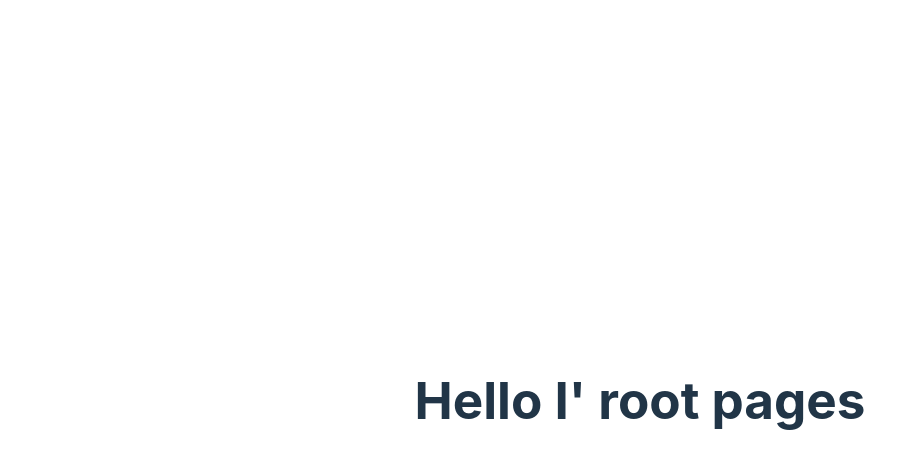
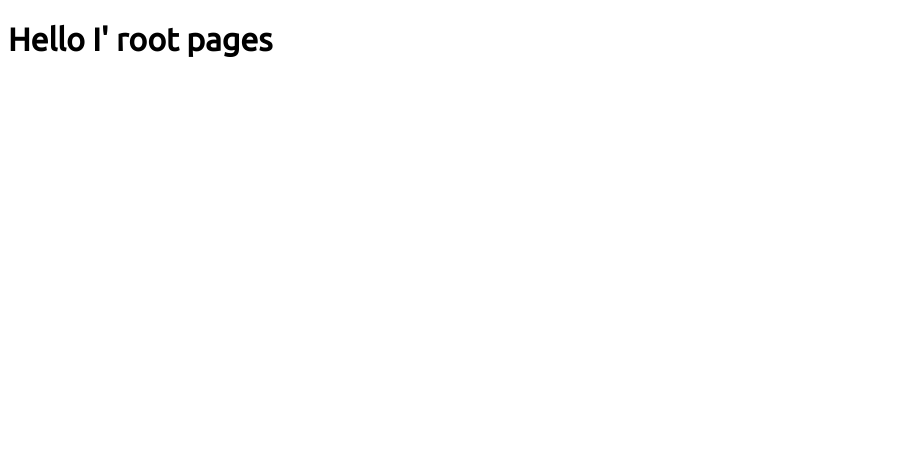
Before and after one commit to myominhtoo/custom_form, a Vue app in the folder form_views/: page / in a window 1280 px wide. Shown: the top 468 px of the page, without its empty margins (0-917 px from the left). Built offline with nearby package versions, Linux system fonts and the light colour scheme.

Commit message:
added tables.txt

```diff
--- /dev/null
+++ b/form_views/src/assets/style/common.css
@@ -0,0 +1,49 @@
+@import url('../../../node_modules//bootstrap/dist//css//bootstrap-grid.min.css');
+@import url('https://cdnjs.cloudflare.com/ajax/libs/font-awesome/6.1.2/css/all.min.css');
+@import url('https://fonts.googleapis.com/css2?family=Ubuntu&display=swap');
+
+*
+{
+    font-family: 'Ubuntu', sans-serif;
+}
+
+:root
+{
+    --snow : rgba(255,255,255,1) !important;
+    --pale-dk : rgba(0,0,0,0.75) !important;
+    --dark : rgba(0,0,0,1) !important;
+}
+
+.bg-snow
+{
+    background-color : var(--snow);
+    box-shadow : 0 0 2px var(--pale-dk);
+}
+
+.bg-snow
+{
+    color: var(--snow);
+}
+
+.bg-pale-dk
+{
+    background-color: var(--pale-dk);
+    box-shadow: 0 0 2px var(--pale-dk);
+}
+
+.pale-dk
+{
+    color : var(--pale-dk);
+}
+
+.bg-dark
+{
+    background-color: var(--dark);
+    box-shadow : 0 0 2px var(--dark);
+}
+
+.dark
+{
+    color : var(--dark);
+    box-shadow : 0 0 2px var(--dark);
+}
--- a/form_views/src/main.js
+++ b/form_views/src/main.js
@@ -1,7 +1,8 @@
 import { createApp } from 'vue'
-import './style.css'
+import './assets/style/common.css';
 import App from './App.vue'
 import store from './store/index';
 import router from './router/index';
 
+
 createApp(App).use(store).use(router).mount('#app')
--- a/form_views/src/pages/Hello.vue
+++ b/form_views/src/pages/Hello.vue
@@ -1,3 +1,3 @@
 <template>
-    <h1>Hello I' root pages</h1>
+    <h1 class="">Hello I' root pages</h1>
 </template>
--- a/form_views/src/style.css
+++ /dev/null
@@ -1,90 +0,0 @@
-:root {
-  font-family: Inter, Avenir, Helvetica, Arial, sans-serif;
-  font-size: 16px;
-  line-height: 24px;
-  font-weight: 400;
-
-  color-scheme: light dark;
-  color: rgba(255, 255, 255, 0.87);
-  background-color: #242424;
-
-  font-synthesis: none;
-  text-rendering: optimizeLegibility;
-  -webkit-font-smoothing: antialiased;
-  -moz-osx-font-smoothing: grayscale;
-  -webkit-text-size-adjust: 100%;
-}
-
-a {
-  font-weight: 500;
-  color: #646cff;
-  text-decoration: inherit;
-}
-a:hover {
-  color: #535bf2;
-}
-
-a {
-  font-weight: 500;
-  color: #646cff;
-  text-decoration: inherit;
-}
-a:hover {
-  color: #535bf2;
-}
-
-body {
-  margin: 0;
-  display: flex;
-  place-items: center;
-  min-width: 320px;
-  min-height: 100vh;
-}
-
-h1 {
-  font-size: 3.2em;
-  line-height: 1.1;
-}
-
-button {
-  border-radius: 8px;
-  border: 1px solid transparent;
-  padding: 0.6em 1.2em;
-  font-size: 1em;
-  font-weight: 500;
-  font-family: inherit;
-  background-color: #1a1a1a;
-  cursor: pointer;
-  transition: border-color 0.25s;
-}
-button:hover {
-  border-color: #646cff;
-}
-button:focus,
-button:focus-visible {
-  outline: 4px auto -webkit-focus-ring-color;
-}
-
-.card {
-  padding: 2em;
-}
-
-#app {
-  max-width: 1280px;
-  margin: 0 auto;
-  padding: 2rem;
-  text-align: center;
-}
-
-@media (prefers-color-scheme: light) {
-  :root {
-    color: #213547;
-    background-color: #ffffff;
-  }
-  a:hover {
-    color: #747bff;
-  }
-  button {
-    background-color: #f9f9f9;
-  }
-}
```
Also changed, not shown: form_views/src/components/Navbar.vue (added, +7 -0 lines), 1 other file (tests, documents, lock files or other folders).
